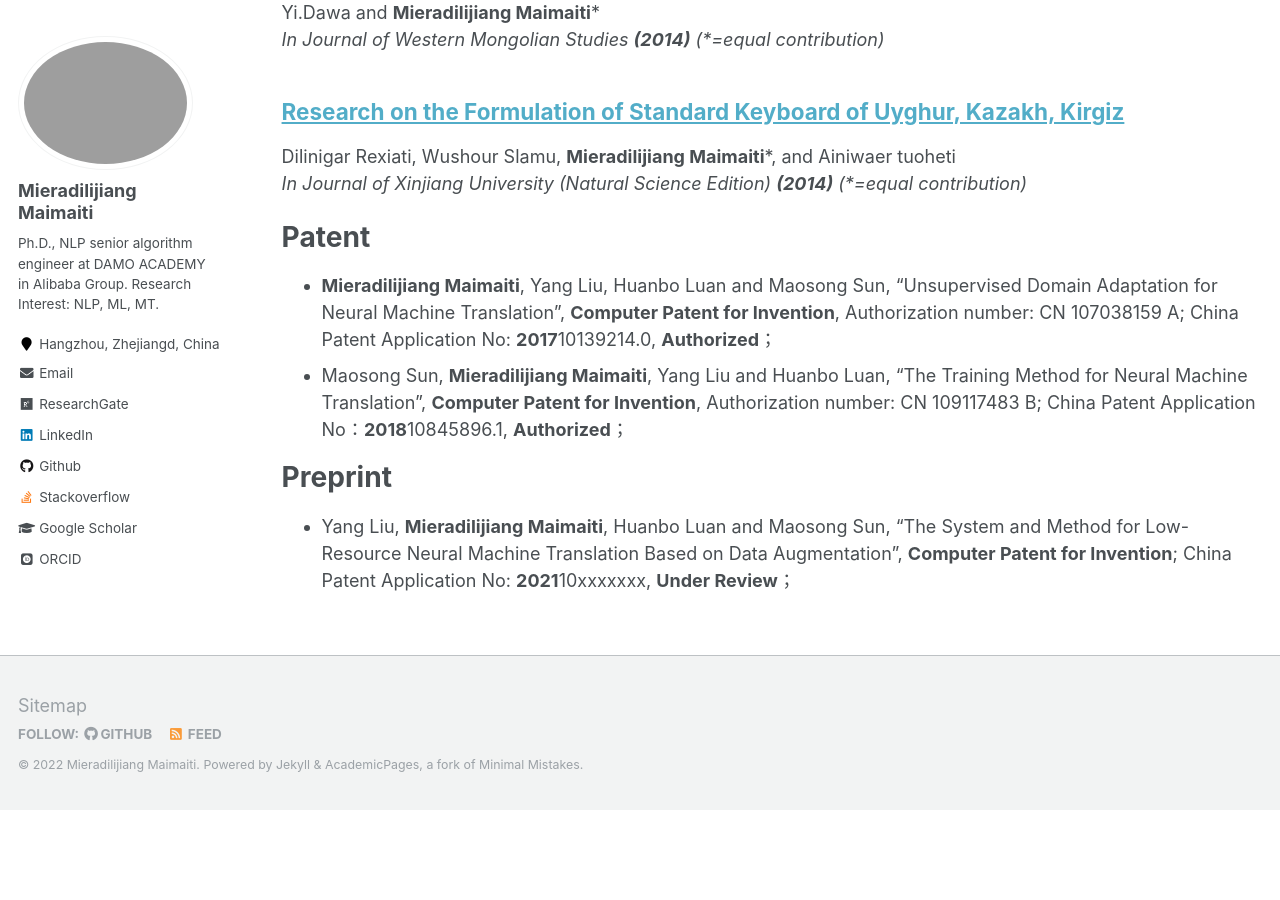
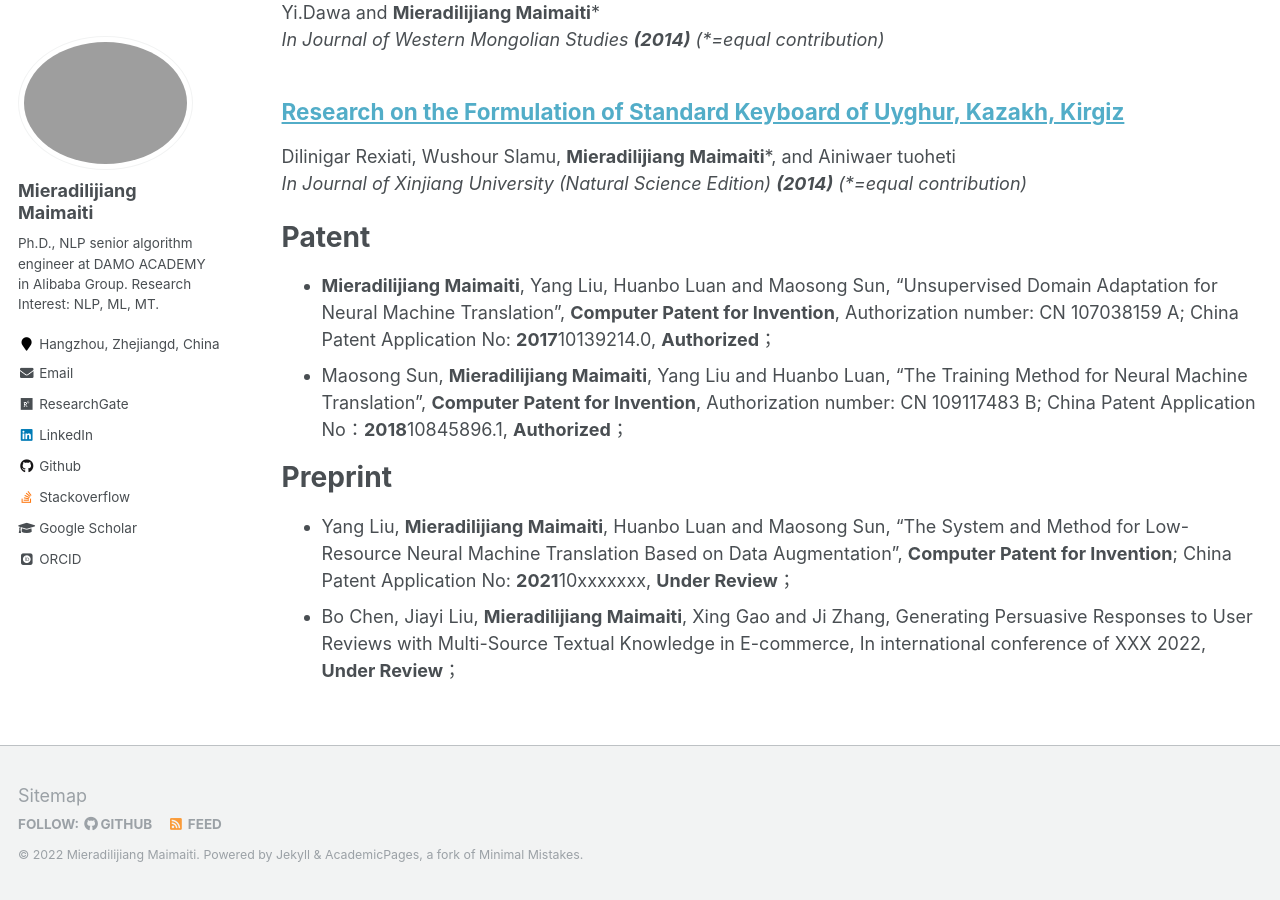
Before and after one commit to miradel51/miradel51.github.io, a Jekyll site: the page built from _pages/publications.md, in a window 1280 px wide and 900 px high, scrolled down 2856 px. Built offline with Jekyll 4.4.1, drawn with Linux system fonts in a browser that asks for light colours; some web fonts are replaced; before the commit the page ends 3666 px from its top, so only the background shows below that.

Commit message:
Update publications.md
add the new submission is being under reviewed.

```diff
--- a/_pages/publications.md
+++ b/_pages/publications.md
@@ -23,3 +23,4 @@ Patent
 Preprint
 ======
 * Yang Liu, __Mieradilijiang Maimaiti__, Huanbo Luan and Maosong Sun, "The System and Method for Low-Resource Neural Machine Translation Based on Data Augmentation", __Computer Patent for Invention__; China Patent Application No: **2021**10xxxxxxx, __Under Review__；
+* Bo Chen, Jiayi Liu, __Mieradilijiang Maimaiti__, Xing Gao and Ji Zhang, Generating Persuasive Responses to User Reviews with Multi-Source Textual Knowledge in E-commerce, In international conference of XXX 2022, __Under Review__；
```
